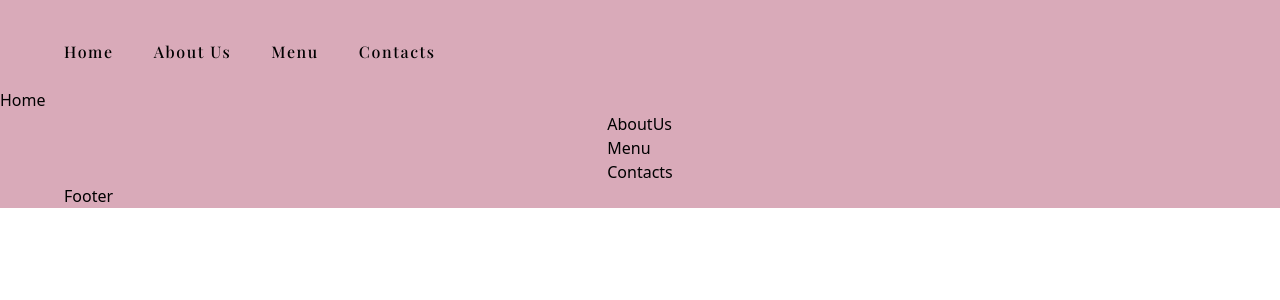
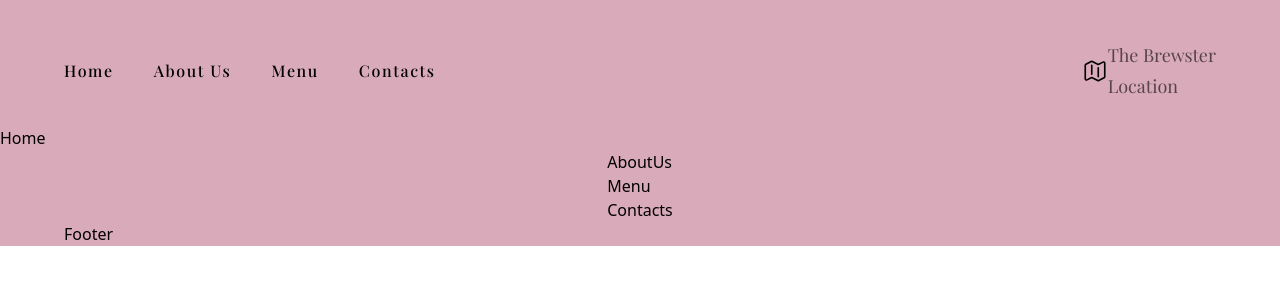
Before and after one commit to Rali-28/the_brewster, a React (Vite) app: page / in a window 1280 px wide. Shown: the top 300 px of the page. Built offline with nearby package versions, Linux system fonts and the light colour scheme.

Commit message:
Rendered GMap button

```diff
--- a/src/components/Navbar.jsx
+++ b/src/components/Navbar.jsx
@@ -1,11 +1,12 @@
 import React from 'react'
 import { navLinks } from '../constants'
 import { map } from '../assets'
+import styles from '../style'
 
 const Navbar = () => (
 
   /* Navbar Container */
-  <nav className='items-center justify-between w-full py-6 clex'>
+  <nav className='flex items-center justify-between w-full py-6'>
 
     {/* Render Desktop navLinks */}
     <div>
@@ -23,6 +24,7 @@ const Navbar = () => (
           </li>
         ))}
       </ul>
+    </div>
 
     {/* Mobile view Navbar */}
     <div>
@@ -37,15 +39,23 @@ const Navbar = () => (
     {/* End Logo */}
 
     {/* Location GMap */}
+    <div className='flex flex-row pt-4 place-items-center'>
+
       <div>
-          <a>
-
+        <a src='#' className='items-center justify-end cursor-pointer sm:flex'>
+        <img src={map} alt='map'  className='h-[26px] w-[26px] flex-col'/>
         </a>
       </div>
-      {/* End Map */}
+
+      <div>
+        <p className={`items-center justify-end cursor-pointer sm:flex ${styles.paragraph} hover:text-black leading-[.9]`}>
+          The Brewster <br />
+          Location
+        </p>
+      </div>
 
     </div>
-    {/* End Desktop navLinks */}
+    {/* End Map */}
 
   </nav>
   /* End Navbar */
```
Lines whose indentation alone changed are shown as unchanged.
